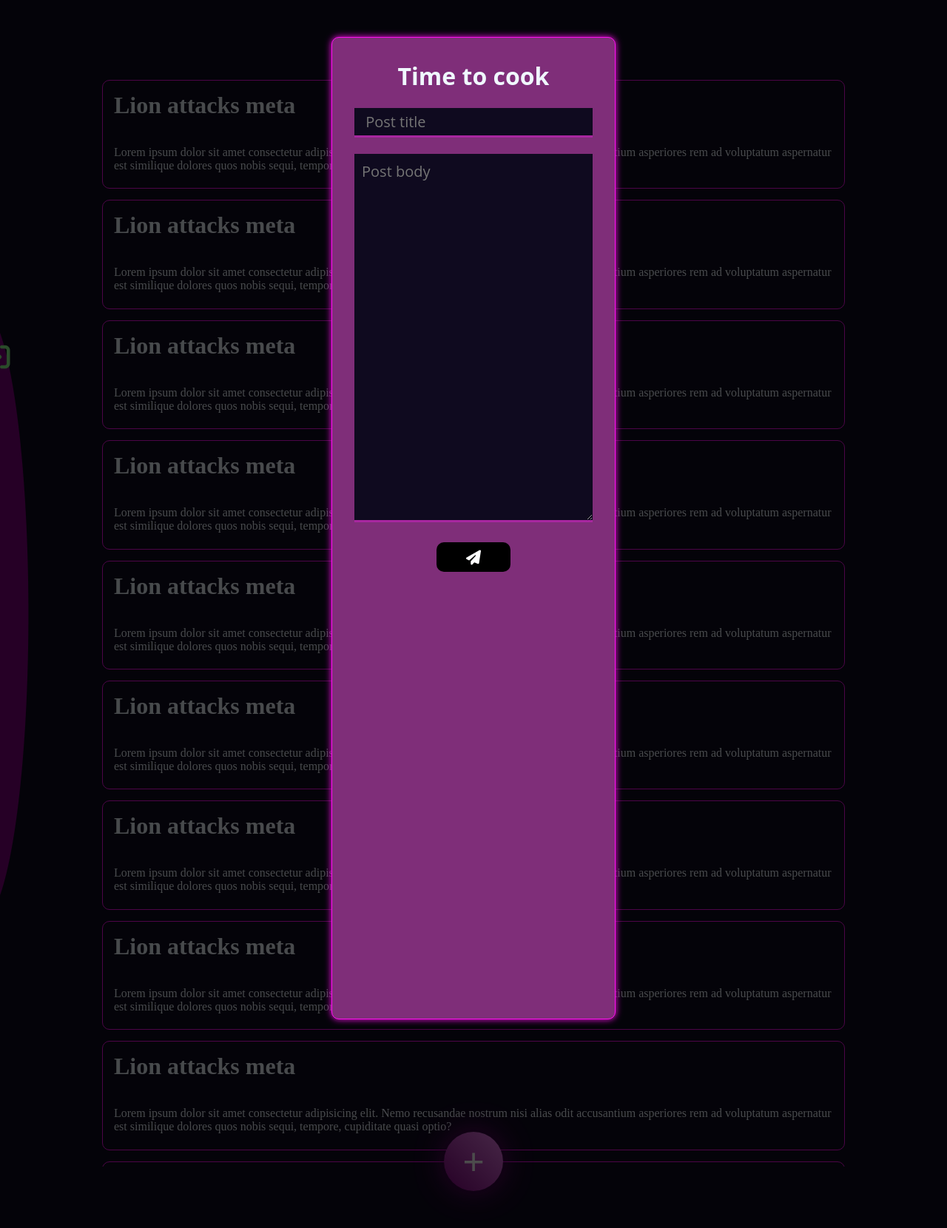
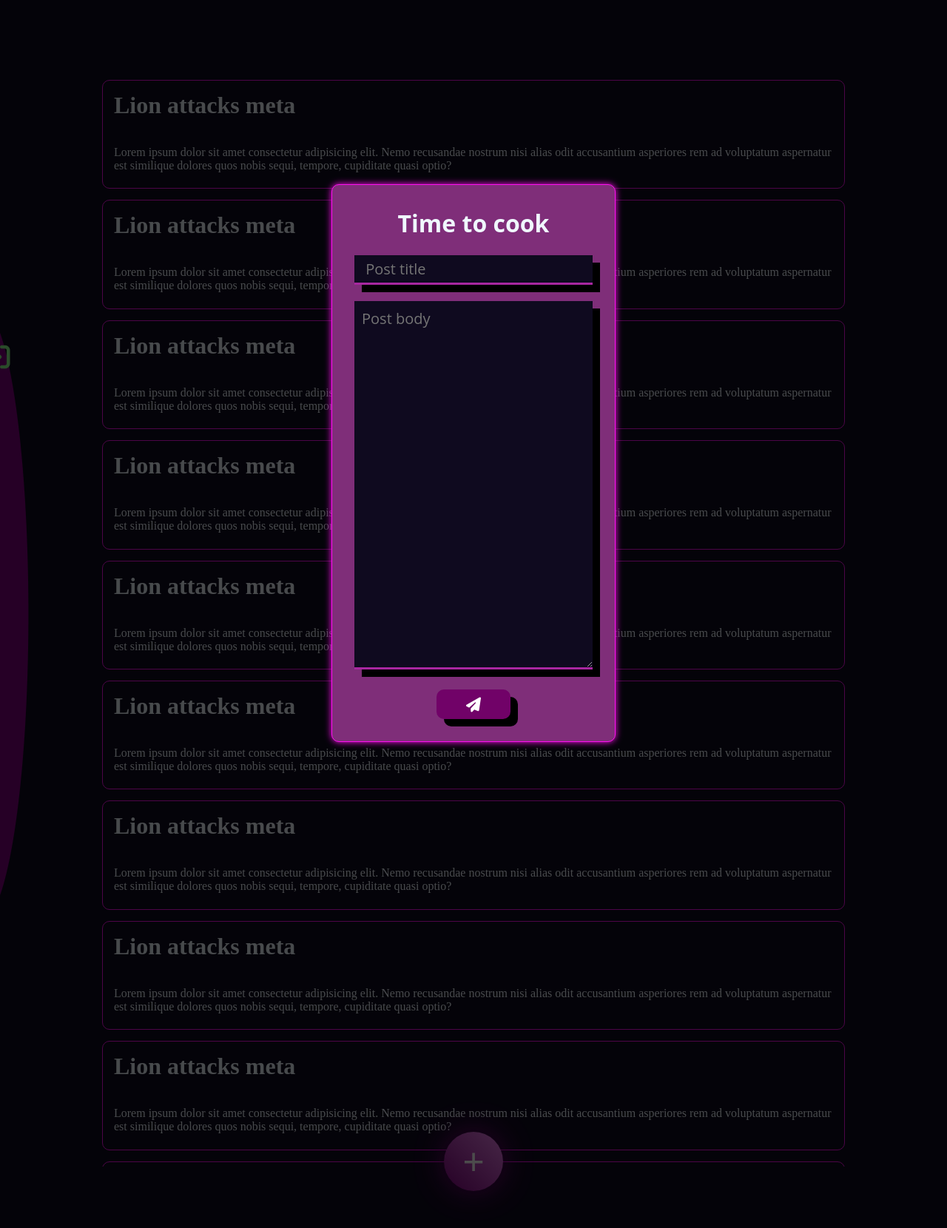
Before and after one commit to SiddharthIsCoding/threads-clone, a Flask app: page / in a window 1280 px wide. Shown: the whole page at 74% size. Run offline with Flask 3, Linux system fonts and the light colour scheme; some libraries are stand-ins or nearby versions.

Commit message:
minor changes

```diff
--- a/static/style.css
+++ b/static/style.css
@@ -150,10 +150,10 @@ nav > ul > li > a:hover
 #postform
 {
     width: 30%;
-    height: 80vh;
+    min-height: 40vh;
     background:#7f2e79;
     position: absolute;
-    top: 50px;
+    top: 15vh;
     left: 35%;
     border-radius: 10px;
     z-index: 300;
@@ -188,6 +188,7 @@ nav > ul > li > a:hover
     font-size: 20px;
     font-family: 'Open Sans',sans-serif;
     outline: none;
+    box-shadow: 10px 10px 0px black;
 }
 
 #postform > form > textarea
@@ -202,4 +203,6 @@ nav > ul > li > a:hover
     font-size: 20px;
     font-family: 'Open Sans',sans-serif;
     outline: none;
+    box-shadow: 10px 10px 0px black;
+
 }
--- a/templates/home.html
+++ b/templates/home.html
@@ -53,7 +53,7 @@
             <br><br>
             <textarea placeholder="Post body" name="postbody" id="pbody"></textarea>
             <br><br>
-            <button style="background: #000;"  class="btn" type="submit" ><i class="fa-solid fa-paper-plane"></i></button>
+            <button style="background: #710268; box-shadow: 10px 10px 0px black;"  class="btn" type="submit" ><i class="fa-solid fa-paper-plane"></i></button>
         </form>
     </div>
 
```
